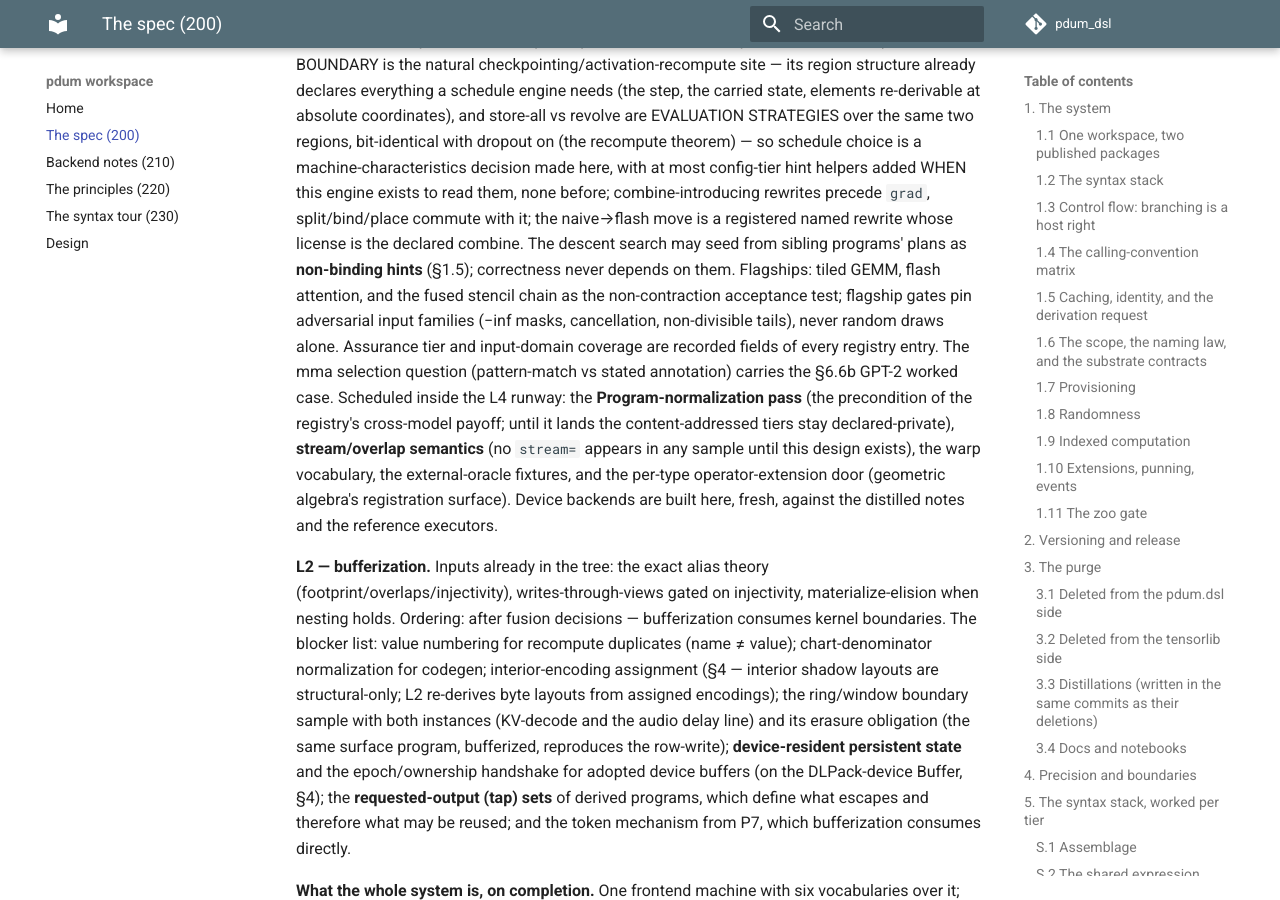
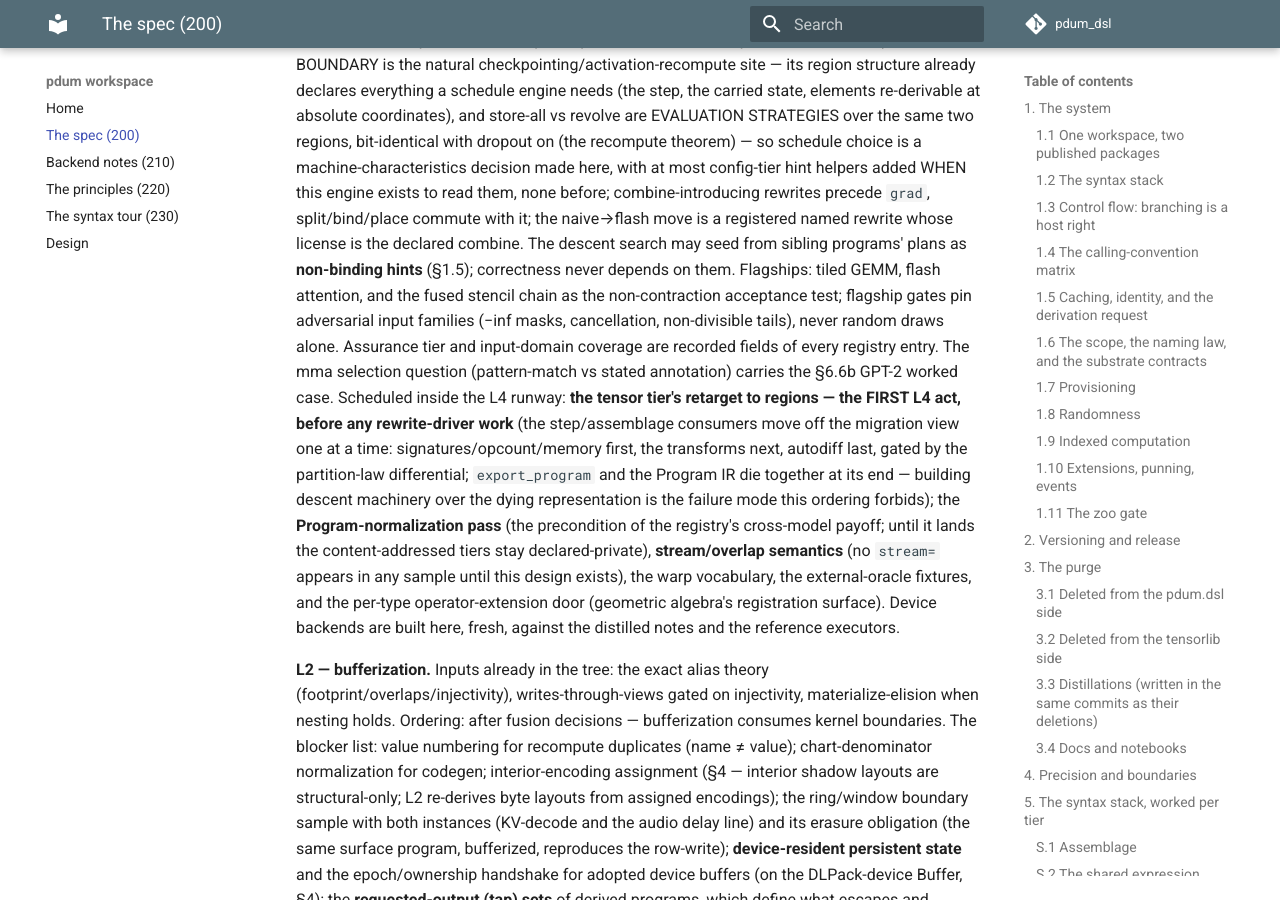
Before and after one commit to habemus-papadum/pdum_dsl, an MkDocs documentation site: the page built from docs/design/200_the-spec.md, in a window 1280 px wide and 900 px high, scrolled down 32739 px. Built offline with MkDocs 1.6.1 and Material for MkDocs 9.7.7, drawn with Linux system fonts in a browser that asks for light colours; comment, search, counter and statistics services are not loaded.

Commit message:
docs: plant the region-retarget trigger in the L4 brief (§8)
The tensor tier's consumers move off the migration view as the FIRST
L4 act, before any rewrite-driver work — signatures/opcount/memory,
then transforms, then autodiff gated by the partition-law
differential; export_program and the Program IR die together.

Co-Authored-By: Claude Fable 5 <noreply@anthropic.com>
Claude-Session: https://claude.ai/code/session_01R3fb1TG8xEXk6AXPYP6TSz

```diff
--- a/docs/design/200_the-spec.md
+++ b/docs/design/200_the-spec.md
@@ -1683,9 +1683,15 @@ masks, cancellation, non-divisible tails), never random draws alone.
 Assurance tier and input-domain coverage are recorded fields of every
 registry entry. The mma selection question (pattern-match vs stated
 annotation) carries the §6.6b GPT-2 worked case. Scheduled inside the
-L4 runway: the **Program-normalization pass** (the precondition of the
-registry's cross-model payoff; until it lands the content-addressed
-tiers stay declared-private), **stream/overlap semantics** (no
+L4 runway: **the tensor tier's retarget to regions — the FIRST L4 act,
+before any rewrite-driver work** (the step/assemblage consumers move
+off the migration view one at a time: signatures/opcount/memory first,
+the transforms next, autodiff last, gated by the partition-law
+differential; `export_program` and the Program IR die together at its
+end — building descent machinery over the dying representation is the
+failure mode this ordering forbids); the **Program-normalization
+pass** (the precondition of the registry's cross-model payoff; until
+it lands the content-addressed tiers stay declared-private), **stream/overlap semantics** (no
 `stream=` appears in any sample until this design exists), the warp
 vocabulary, the external-oracle fixtures, and the per-type
 operator-extension door (geometric algebra's registration surface).
```
